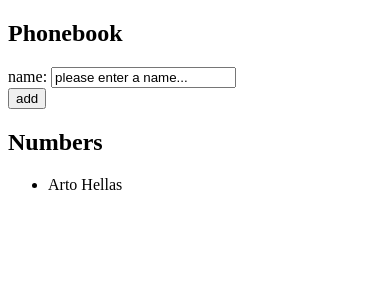
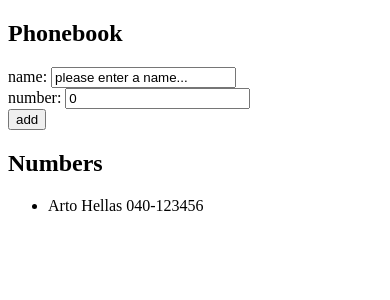
Before and after one commit to jvaverka/fullstackopen, a React (Vite) app in the folder part2/phonebook/: page / in a window 390 px wide. Shown: the top 300 px of the page. Built offline with nearby package versions, Linux system fonts and the light colour scheme.

Commit message:
2.8: phone book, step 3

```diff
--- a/part2/phonebook/src/App.jsx
+++ b/part2/phonebook/src/App.jsx
@@ -2,9 +2,10 @@ import { useState } from 'react'
 
 const App = () => {
   const [persons, setPersons] = useState([
-    { name: 'Arto Hellas' }
+    { name: 'Arto Hellas', number: '040-123456' }
   ])
   const [newName, setNewName] = useState('please enter a name...')
+  const [newNumber, setNewNumber] = useState('0')
 
   const handleNewPerson = (event) => {
     event.preventDefault()
@@ -15,9 +16,13 @@ const App = () => {
     if (personExists) {
       alert(`${newName} is already added to the phonebook`)
     } else {
-      const newPerson = { name: newName }
+      const newPerson = {
+        name: newName,
+        number: newNumber
+      }
       setPersons(persons.concat(newPerson))
       setNewName('enter a new name...')
+      setNewNumber('0')
     }
   }
 
@@ -25,20 +30,21 @@ const App = () => {
     setNewName(event.target.value)
   }
 
+  const handleNewNumber = (event) => {
+    setNewNumber(event.target.value)
+  }
+
   return (
     <div>
       <h2>Phonebook</h2>
       <form onSubmit={handleNewPerson}>
-        <div>
-          name: <input id={newName} value={newName} onChange={handleNewName} />
-        </div>
-        <div>
-          <button type="submit">add</button>
-        </div>
+        <div> name: <input id={newName} value={newName} onChange={handleNewName} /></div>
+        <div>number: <input id={newNumber} value={newNumber} onChange={handleNewNumber} /></div>
+        <div><button type="submit">add</button> </div>
       </form>
       <h2>Numbers</h2>
       <ul>
-        {persons.map((person) => <li key={person.name}>{person.name}</li>)}
+        {persons.map((person) => <li key={person.name}>{person.name} {person.number}</li>)}
       </ul>
     </div>
 
```
